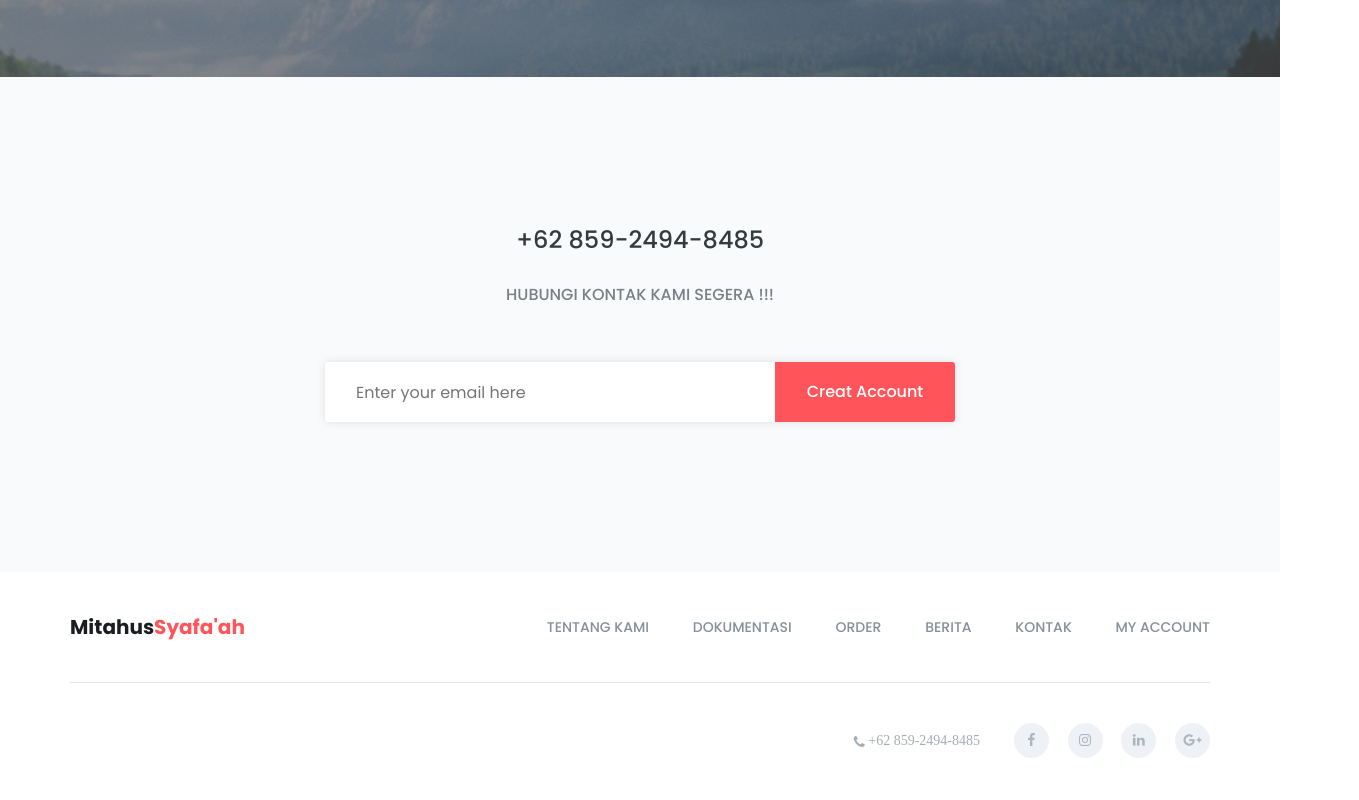
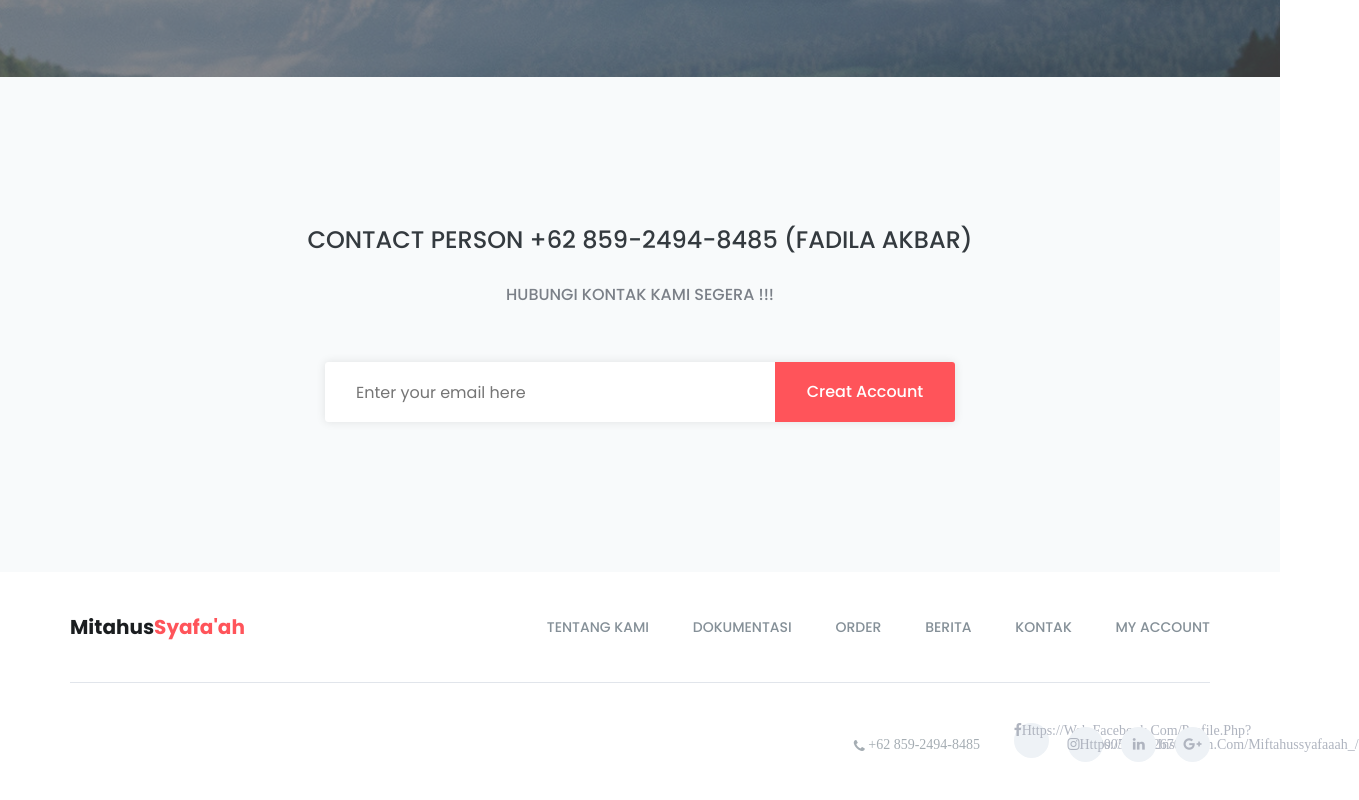
Before and after one commit to rizkiananda28/Website-Personal, a plain HTML site: page index.html in a window 1280 px wide. Shown: the part 2994-3794 px from the top of the page, 1359 px wide, since content can reach past the window. Drawn offline with nearby package versions, Linux system fonts and the light colour scheme; animation ran at ten frames a second.

Commit message:
Update index.html

```diff
--- a/index.html
+++ b/index.html
@@ -746,7 +746,9 @@
 			<div class="container">
 				<div class="subscribe-title text-center">
 					<h2>
+						CONTACT PERSON
 						+62 859-2494-8485
+						(FADILA AKBAR)
 					</h2>
 					<p>
 						HUBUNGI KONTAK KAMI SEGERA !!!
@@ -798,8 +800,8 @@
 						<div class="col-sm-7">
 							<div class="footer-social">
 								<span><i class="fa fa-phone"> +62 859-2494-8485</i></span>
-								<a href="#"><i class="fa fa-facebook"></i></a>
-								<a href="#"><i class="fa fa-instagram"></i></a>
+								<a href="#"><i class="fa fa-facebook">https://web.facebook.com/profile.php?id=100055374267635</i></a>
+								<a href="#"><i class="fa fa-instagram">https://www.instagram.com/miftahussyafaaah_/</i></a>
 								<a href="#"><i class="fa fa-linkedin"></i></a>
 								<a href="#"><i class="fa fa-google-plus"></i></a>
 							</div>
```
